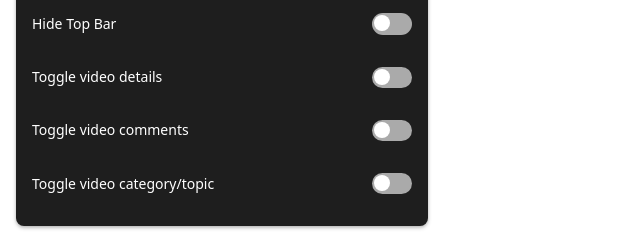
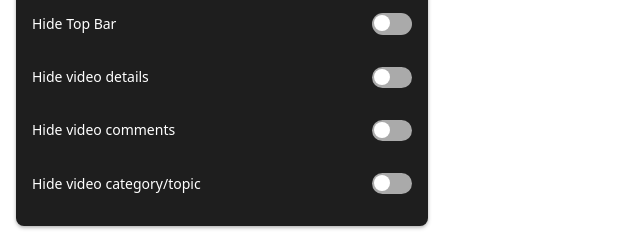
Before and after one commit to ljh-wd/Optube, a React (Vite) app: page / in a window 1280 px wide. Shown: the part 333-574 px from the top of the page, without its empty margins (0-640 px from the left). Built offline with nearby package versions, Linux system fonts and the light colour scheme.

Commit message:
FIX: Typo

```diff
--- a/src/App.tsx
+++ b/src/App.tsx
@@ -88,19 +88,19 @@ function App() {
         />
 
         <CardWithInput
-          label="Toggle video details"
+          label="Hide video details"
           checked={settings.hideFold}
           onChange={handleToggle('hideFold')}
         />
 
         <CardWithInput
-          label="Toggle video comments"
+          label="Hide video comments"
           checked={settings.hideComments}
           onChange={handleToggle('hideComments')}
         />
 
         <CardWithInput
-          label="Toggle video category/topic"
+          label="Hide video category/topic"
           checked={settings.hideCategoryAndTopic}
           onChange={handleToggle('hideCategoryAndTopic')}
         />
```
